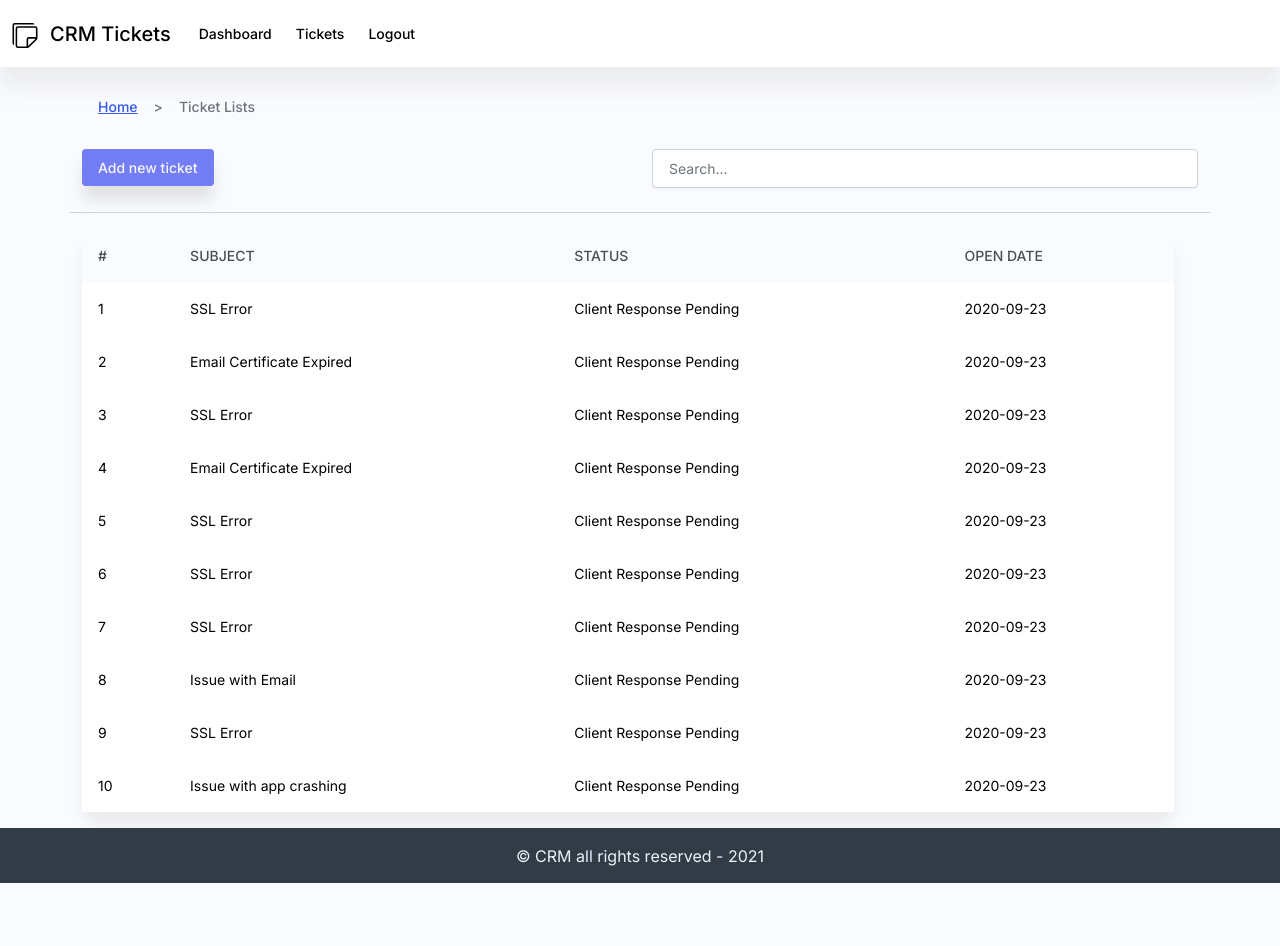
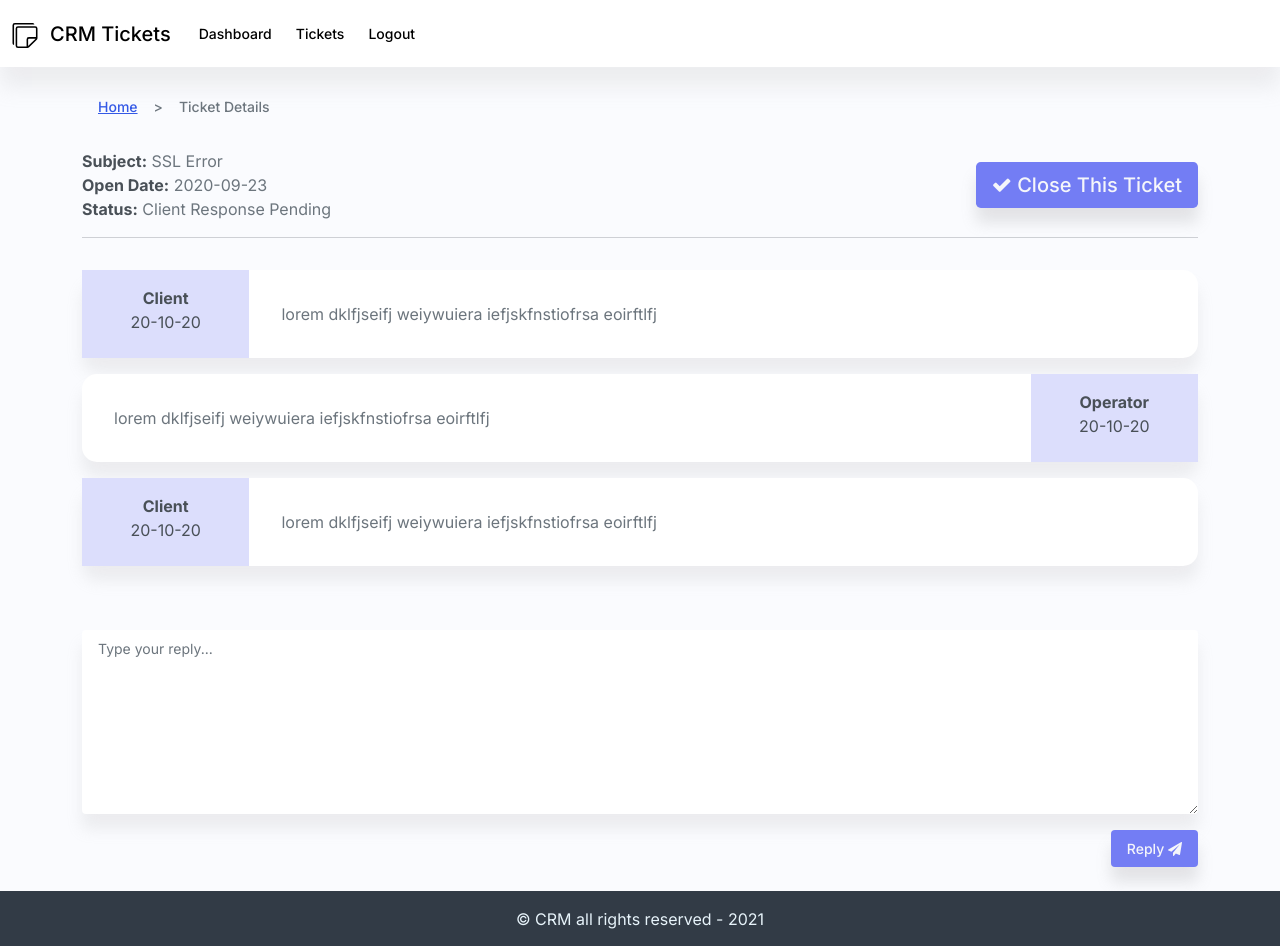
Before and after one commit to Swaniket/crm-frontend, a React (Create React App) app: page / in a window 1280 px wide. Before the commit the page ends 883 px from the top, so only its background shows below. Built offline with nearby package versions, Linux system fonts and the light colour scheme.

Commit message:
Added Ticket details page with message bubbles & reply box

```diff
--- a/src/App.css
+++ b/src/App.css
@@ -104,5 +104,4 @@ body {
 .table:hover, tr:hover {
   background-color: #dcdefc !important;
   box-shadow: 0 5px 5px 0 rgba(133,133,133,0.25) !important;
-
 }
--- a/src/App.js
+++ b/src/App.js
@@ -4,6 +4,7 @@ import Dashboard from './pages/dashboard/Dashboard';
 import EntryPage from './pages/entry/EntryPage';
 import AddTicket from './pages/new-ticket/AddTicket';
 import TicketList from "./pages/ticket-list/TicketList";
+import Ticket from './pages/ticket/Ticket';
 
 function App() {
   return (
@@ -12,7 +13,8 @@ function App() {
       <DefaultLayout>
         {/* <Dashboard/> */}
         {/* <AddTicket/> */}
-        <TicketList/>
+        {/* <TicketList/> */}
+        <Ticket/>
       </DefaultLayout>
     </div>
   );
--- a/src/assets/data/dummy-ticket.json
+++ b/src/assets/data/dummy-ticket.json
@@ -3,7 +3,24 @@
         "id": 1,
         "subject": "SSL Error",
         "status": "Client Response Pending",
-        "addedAt": "2020-09-23"
+        "addedAt": "2020-09-23",
+        "history": [
+            {
+                "date": "20-10-20",
+                "message": "lorem dklfjseifj weiywuiera iefjskfnstiofrsa eoirftlfj",
+                "messageBy": "Client"
+            },
+            {
+                "date": "20-10-20",
+                "message": "lorem dklfjseifj weiywuiera iefjskfnstiofrsa eoirftlfj",
+                "messageBy": "Operator"
+            },
+            {
+                "date": "20-10-20",
+                "message": "lorem dklfjseifj weiywuiera iefjskfnstiofrsa eoirftlfj",
+                "messageBy": "Client"
+            }
+        ]
     },
     {
         "id": 2,
--- /dev/null
+++ b/src/components/message-history/MessageHistory.css
@@ -0,0 +1,37 @@
+.message-history{
+    display: flex;
+    flex-direction: row;
+    justify-content: space-between;
+    border-radius: 15px;
+    /* height: 500px;
+    overflow-y: auto; */
+
+}
+
+.message-history:nth-child(even) {
+    display: flex;
+    flex-direction: row-reverse;
+    justify-content: space-between;
+}
+
+.message {
+    padding: 2rem;
+    width: 85%;
+}
+
+.send {
+    background-color: #dcdefc;
+    transition: 250ms ease-in-out;
+    text-align: center;
+}
+
+.message-history:hover > .send {
+    background-color: #dcdefc;
+    color: #545fd3;
+}
+
+.scrollbar {
+    /* height: 300px; */
+    /* overflow-y: auto;
+    background-color: #fafbfe; */
+}
--- /dev/null
+++ b/src/components/message-history/MessageHistory.js
@@ -0,0 +1,25 @@
+import React from "react";
+import { Card } from "react-bootstrap";
+import "./MessageHistory.css";
+
+function MessageHistory({ message }) {
+  if (!message) return null;
+  return (
+    <div className="scrollbar">
+      {message.map((row, i) => (
+        <Card className="message-history mt-3" key={i}>
+          <Card.Body className="send font-weight-bold">
+            <div className="sender">
+              <strong>{row.messageBy}</strong>
+            </div>
+            <div className="date">{row.date}</div>
+          </Card.Body>
+
+          <div className="message text-muted">{row.message}</div>
+        </Card>
+      ))}
+    </div>
+  );
+}
+
+export default MessageHistory;
--- /dev/null
+++ b/src/components/reply-ticket/ReplyTicket.js
@@ -0,0 +1,26 @@
+import React from "react";
+import { Form, Button } from "react-bootstrap";
+import "./replyTicket.css";
+
+function ReplyTicket({ replyMessage, handleOnChange, handleOnSubmit }) {
+  return (
+    <Form onSubmit={handleOnSubmit}>
+      <Form.Control
+        placeholder="Type your reply..."
+        name="detail"
+        as="textarea"
+        rows="8"
+        className="mt-5 mb-3 replybox"
+        value={replyMessage}
+        onChange={handleOnChange}
+      />
+      <div className="mb-4" style={{ float: "right" }}>
+        <Button type="submit">
+          Reply <i className="fa fa-paper-plane" aria-hidden="true"></i>{" "}
+        </Button>
+      </div>
+    </Form>
+  );
+}
+
+export default ReplyTicket;
--- /dev/null
+++ b/src/components/reply-ticket/replyTicket.css
@@ -0,0 +1,13 @@
+.replybox {
+  border: lightgray !important;
+  box-shadow: 0 15px 15px 0 rgba(182, 182, 182, 0.2) !important;
+  transition: 250ms ease-in-out !important;
+}
+
+.replybox:focus {
+  padding-left: 20px !important;
+  border: lightgray !important;
+  border-radius: 15px;
+  box-shadow: 0 5px 5px 0 rgba(133, 133, 133, 0.25) !important;
+  transform: scale(1.01) !important;
+}
--- /dev/null
+++ b/src/pages/ticket/Ticket.js
@@ -0,0 +1,73 @@
+import React, { useState, useEffect } from "react";
+import { Container, Row, Col, Button, Card } from "react-bootstrap";
+import PageBreadcrumb from "../../components/breadcrumb/Breadcrumb";
+import tickets from "../../assets/data/dummy-ticket.json";
+import MessageHistory from "../../components/message-history/MessageHistory";
+import ReplyTicket from "../../components/reply-ticket/ReplyTicket";
+
+const ticket = tickets[0];
+function Ticket() {
+  const [replyMessage, setReplyMessage] = useState("");
+
+  useEffect(() => {}, [replyMessage]);
+
+  const handleOnChange = (e) => {
+    setReplyMessage(e.target.value);
+  };
+
+  const handleOnSubmit = (e) => {
+    e.preventDefault()
+    console.log(e.target.value)
+  }
+
+  return (
+    <Container>
+      <Row>
+        <Col>
+          <PageBreadcrumb page="Ticket Details" />
+        </Col>
+      </Row>
+
+      <Row style={{ alignItems: "center" }}>
+        <Col>
+          <div className="subject">
+            <strong>Subject:</strong>{" "}
+            <span className="text-muted">{ticket.subject}</span>
+          </div>
+          <div className="date">
+            <strong>Open Date:</strong>{" "}
+            <span className="text-muted">{ticket.addedAt}</span>
+          </div>
+          <div className="status">
+            <strong>Status:</strong>{" "}
+            <span className="text-muted">{ticket.status}</span>
+          </div>
+        </Col>
+        <Col as="div" style={{ textAlign: "right" }}>
+          <Button className="btn-lg btn-outline-success">
+            <i className="fa fa-check"></i> Close This Ticket
+          </Button>
+        </Col>
+      </Row>
+      <hr />
+      <Row className="mt-3">
+        <Col>
+          <MessageHistory message={ticket.history} />
+        </Col>
+      </Row>
+
+      {/* <hr /> */}
+      <Row className="mt-3">
+        <Col>
+          <ReplyTicket
+            replyMessage={replyMessage}
+            handleOnChange={handleOnChange}
+            handleOnSubmit={handleOnSubmit}
+          />
+        </Col>
+      </Row>
+    </Container>
+  );
+}
+
+export default Ticket;
```
